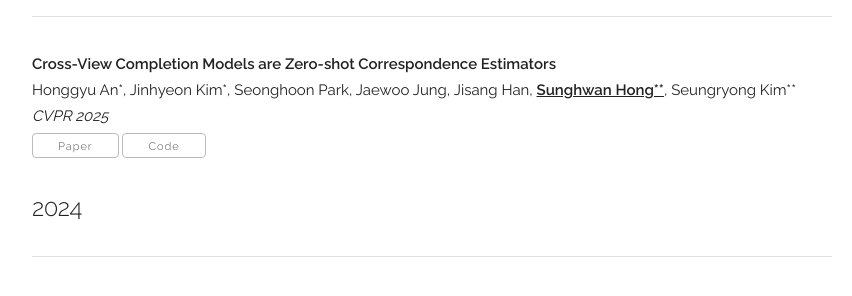
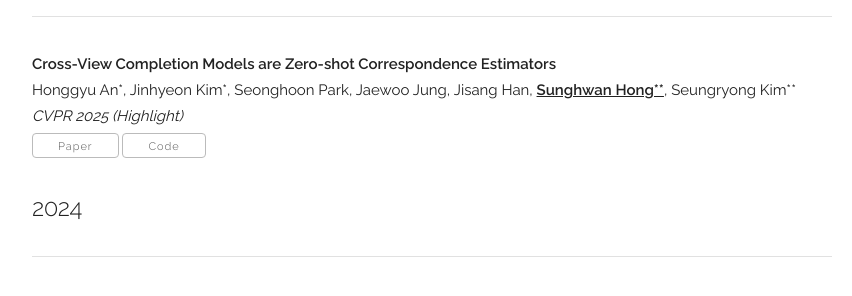
Before and after one commit to jang-1996/jang-1996.github.io, a Jekyll site: the page built from index.html, in a window 1280 px wide and 900 px high, scrolled down 1448 px. Shown: the part 153-449 px from the top of the window, without its empty margins (208-1060 px from the left). Built offline with Jekyll 4.4.1, drawn with Linux system fonts in a browser that asks for light colours; some web fonts are replaced.

Commit message:
Update publications.yaml

```diff
--- a/_data/publications.yaml
+++ b/_data/publications.yaml
@@ -2,7 +2,7 @@
   - title: "Cross-View Completion Models are Zero-shot Correspondence Estimators"
     year: "2025"
     authors: "Honggyu An*, Jinhyeon Kim*, Seonghoon Park, Jaewoo Jung, Jisang Han, <b><u>Sunghwan Hong**</u></b>, Seungryong Kim**"
-    venue: "CVPR 2025"
+    venue: "CVPR 2025 (Highlight)"
     paper_pdf: "https://arxiv.org/abs/2412.09072"
     code: "https://github.com/cvlab-kaist/ZeroCo"
     selected: y
```
